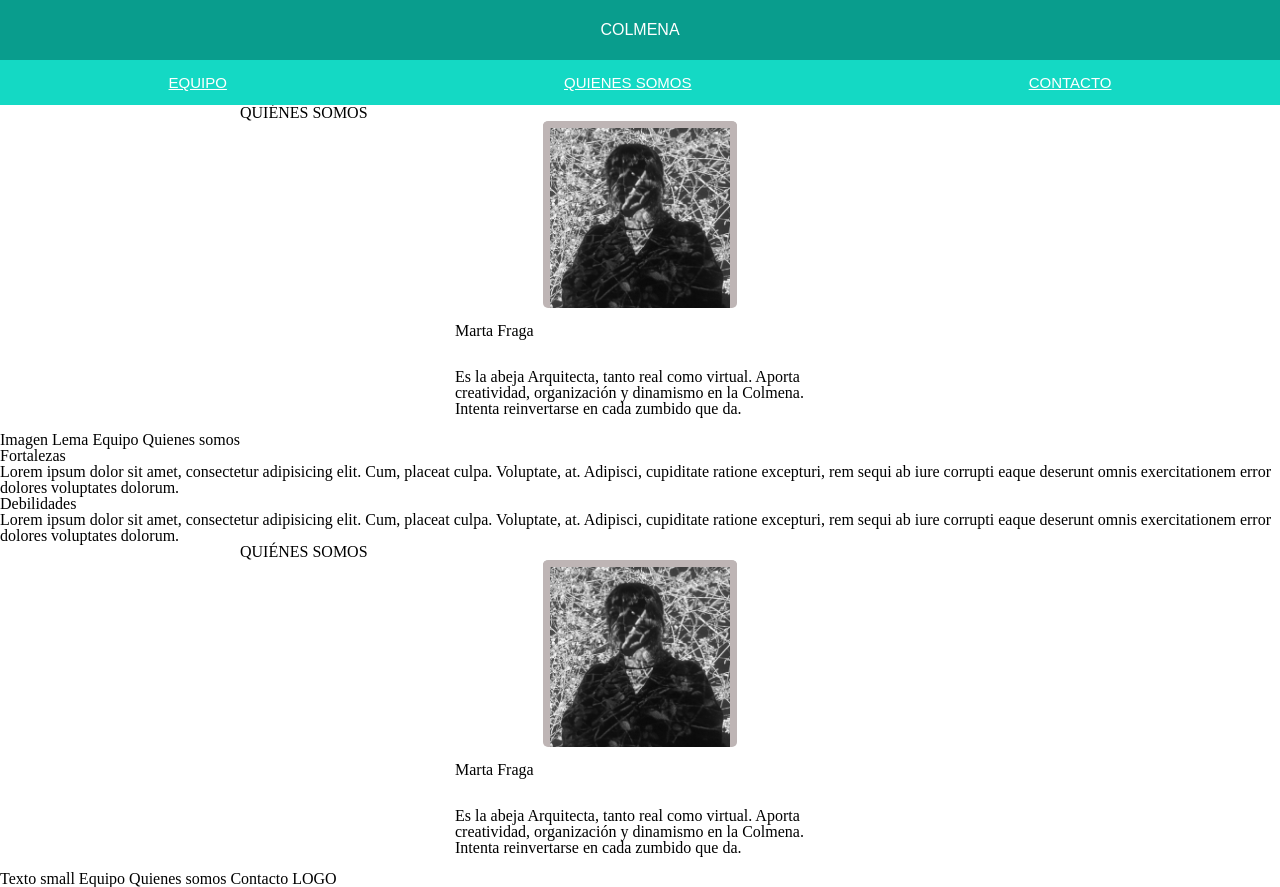
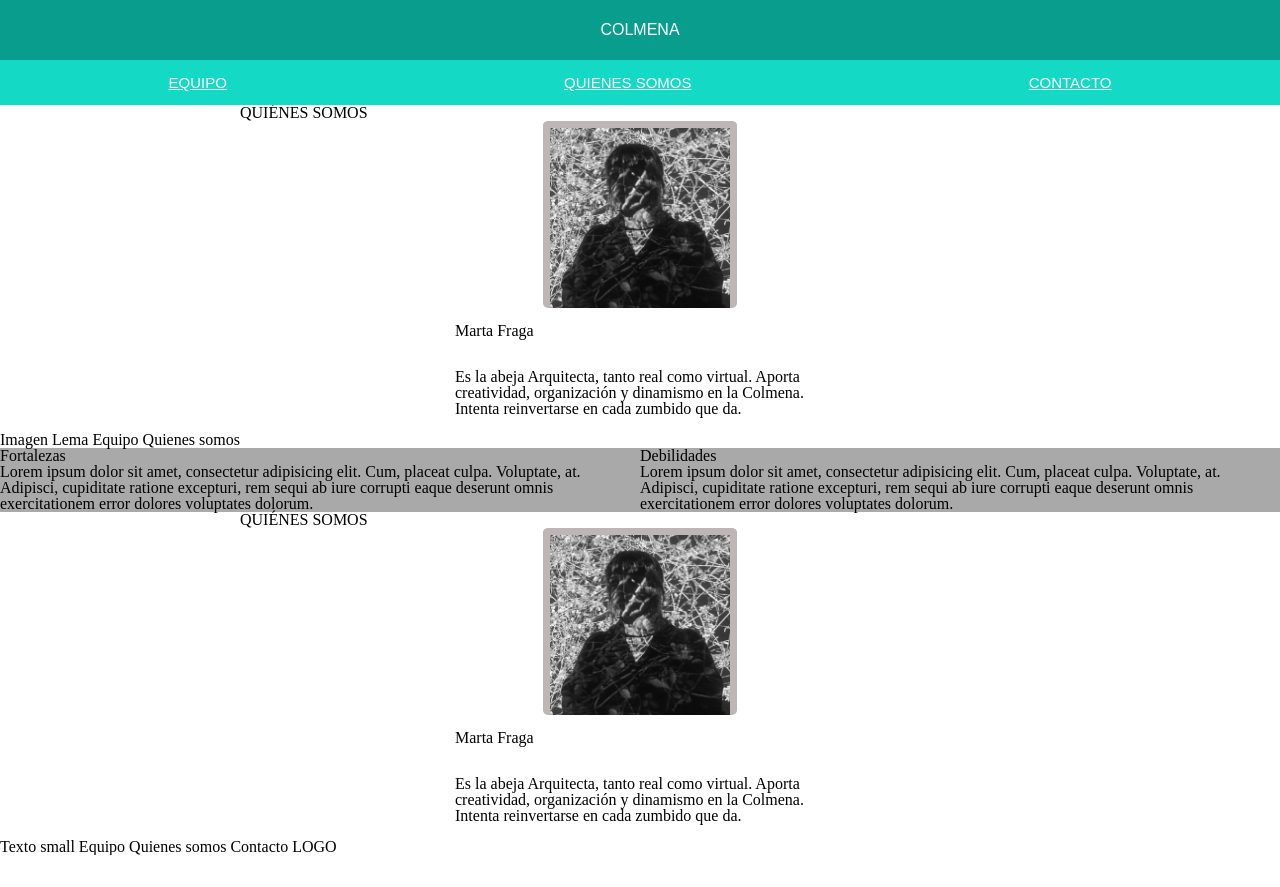
Before and after one commit to Adalab/project-promo-m-module-1-team-4, a plain HTML site: page index.html in a window 1280 px wide. After the commit the page ends 855 px from the top, so only its background shows below. Drawn offline with Linux system fonts and the light colour scheme.

Commit message:
Change strengths-weaknesseses

```diff
--- a/css/main.css
+++ b/css/main.css
@@ -123,3 +123,10 @@
 .main {
   margin-top: 105px;
 }
+/* Parte Jero */
+.strengths-weaknesseses {
+  display: flex;
+  flex-direction: row;
+  justify-content: space-around;
+  background-color: darkgrey;
+}
--- a/index.html
+++ b/index.html
@@ -64,18 +64,24 @@
     <main>
       <div>Imagen Lema Equipo Quienes somos</div>
       <!--Sección fortalezas debilidades: @Jero-->
-      <div>
+
+      <div class="strengths-weaknesseses wrapper">
+        <div class="strengths wrapper">
           <h2>Fortalezas</h2>
           Lorem ipsum dolor sit amet, consectetur adipisicing elit. Cum, placeat
           culpa. Voluptate, at. Adipisci, cupiditate ratione excepturi, rem sequi
           ab iure corrupti eaque deserunt omnis exercitationem error dolores
           voluptates dolorum.
-        <h2>Debilidades</h2>
+        </div>
+        <div class="weaknesseses wrapper">
+          <h2>Debilidades </h2>
           Lorem ipsum dolor sit amet, consectetur adipisicing elit. Cum, placeat
           culpa. Voluptate, at. Adipisci, cupiditate ratione excepturi, rem sequi
           ab iure corrupti eaque deserunt omnis exercitationem error dolores
           voluptates dolorum.
         </div>
+      </div>
+      <!--Fin parte jero -->
       <!--PARTE MARTA-->
       <section class="presentation">
         <h1 class="sections-title">QUIÉNES SOMOS</h1>
```
Lines whose indentation alone changed are shown as unchanged.
